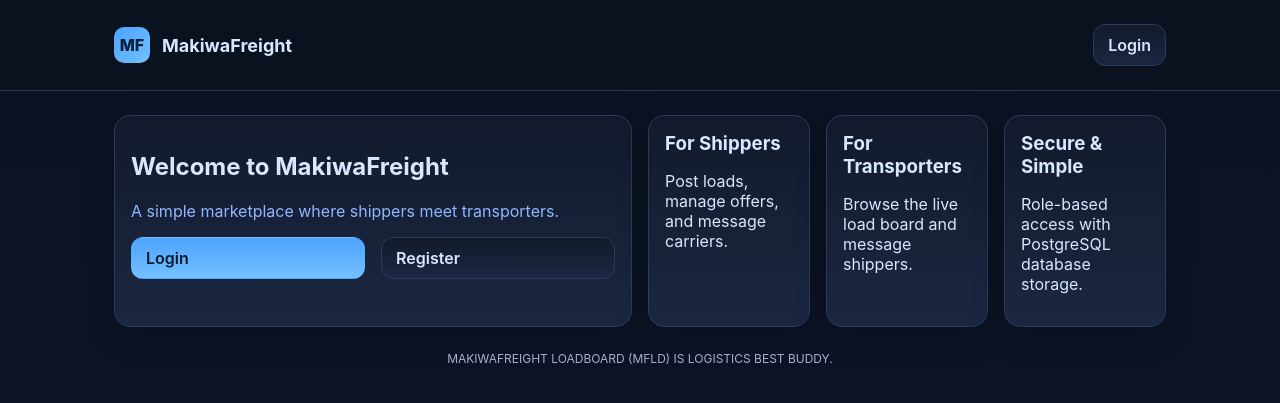
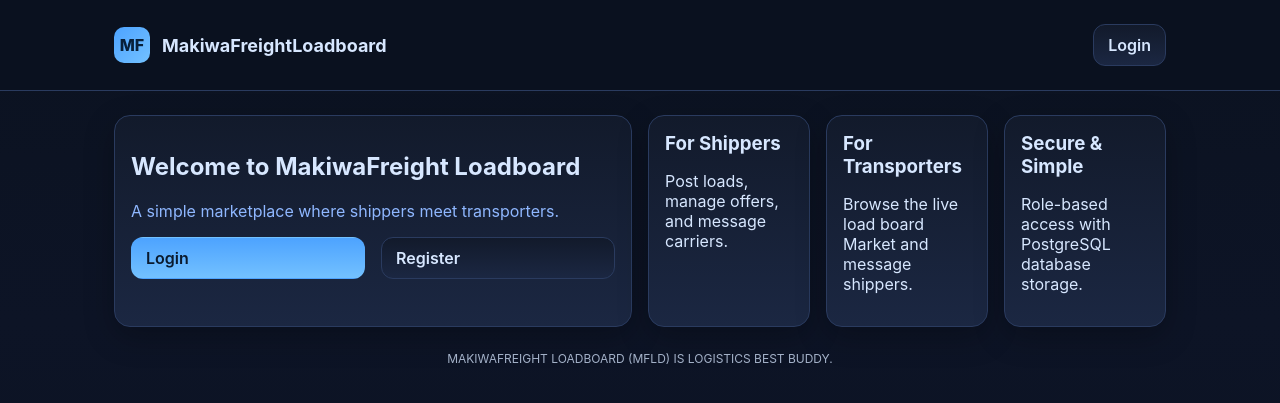
Before and after one commit to cyprianmak/makiwafreightapp, a Flask app: page / in a window 1280 px wide. Shown: the top 403 px of the page. Run offline with Flask 3, Linux system fonts and the light colour scheme; some libraries are stand-ins or nearby versions.

Commit message:
Update index.html

```diff
--- a/templates/index.html
+++ b/templates/index.html
@@ -3,8 +3,8 @@
 <head>
   <meta charset="UTF-8" />
   <meta name="viewport" content="width=device-width, initial-scale=1" />
-  <meta name="description" content="MakiwaFreight - A marketplace where shippers meet transporters" />
-  <meta name="author" content="MakiwaFreight Team" />
+  <meta name="description" content="MakiwaFreight Loadboard - A marketplace where shippers meet transporters" />
+  <meta name="author" content="MakiwaFreight Cyprian" />
   <meta http-equiv="Content-Security-Policy" content="default-src 'self'; script-src 'self' 'unsafe-inline'; style-src 'self' 'unsafe-inline'; connect-src 'self'; img-src 'self' data:; font-src 'self'; form-action 'self'; base-uri 'self';" />
   <title>MakiwaFreight Load Board</title>
   <style>
@@ -640,7 +640,7 @@
     <div class="container nav">
       <div class="brand">
         <div class="logo" aria-label="MakiwaFreight Logo">MF</div>
-        <h1>MakiwaFreight</h1>
+        <h1>MakiwaFreightLoadboard</h1>
         <span id="roleChip" class="chip hidden" role="status" aria-live="polite"></span>
       </div>
       <div class="auth-area">
@@ -655,7 +655,7 @@
     <!-- Index / Landing Page -->
     <section id="page-index" class="grid two" aria-label="Welcome section">
       <div class="card">
-        <h2>Welcome to MakiwaFreight</h2>
+        <h2>Welcome to MakiwaFreight Loadboard</h2>
         <p class="muted">A simple marketplace where shippers meet transporters.</p>
         <div id="indexBanner" class="banner hidden" role="alert"></div>
         <div class="grid two toolbar-margin-top">
@@ -667,7 +667,7 @@
       </div>
       <div class="grid three">
         <div class="card"><h3>For Shippers</h3><p>Post loads, manage offers, and message carriers.</p></div>
-        <div class="card"><h3>For Transporters</h3><p>Browse the live load board and message shippers.</p></div>
+        <div class="card"><h3>For Transporters</h3><p>Browse the live load board Market and message shippers.</p></div>
         <div class="card"><h3>Secure & Simple</h3><p>Role-based access with PostgreSQL database storage.</p></div>
       </div>
     </section>
```
